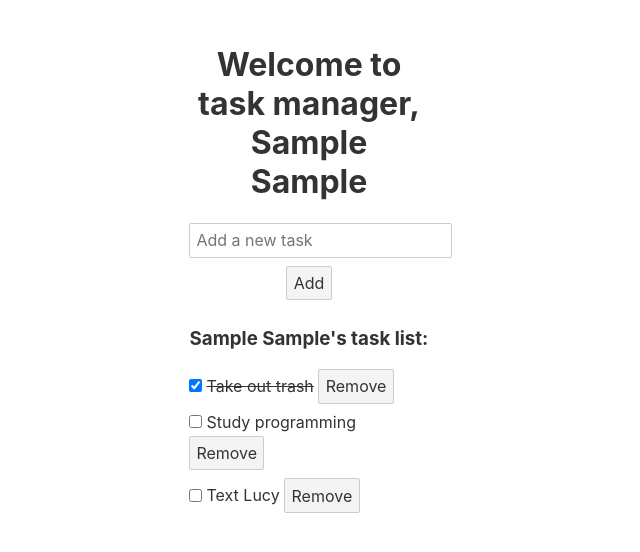
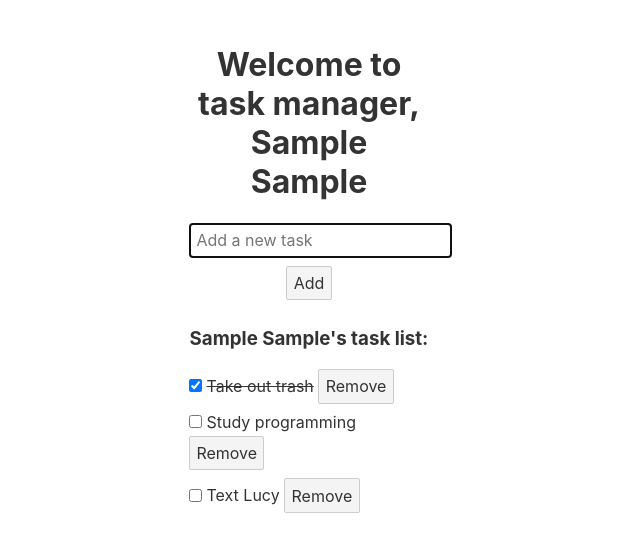
Before and after one commit to MalinavyBusel/SvelteToDoList, a Svelte app: page / in a window 1280 px wide. Both pictures are taken after typing "Sample", "Sample" into the empty fields and a click on the button "Start managing tasks". Shown: the top 552 px of the page, without its empty margins (331-971 px from the left). Built offline with nearby package versions, Linux system fonts and the light colour scheme.

Commit message:
added autofocus and list animations

```diff
--- a/src/ToDoInputForm.svelte
+++ b/src/ToDoInputForm.svelte
@@ -1,7 +1,11 @@
 <script>
     import {toDoItems} from "./store.js"
+    import {onMount} from "svelte"
     export let userName;
     let newitem = ""
+    let newItemInputForm = null
+
+    onMount(() => {newItemInputForm.focus()})
 
     function addToList() {
         $toDoItems = [$toDoItems, {text: newitem, status: false}]
@@ -9,7 +13,7 @@
     }
 </script>
 
-<input bind:value={newitem} type="text" placeholder="Add a new task">
+<input bind:value={newitem} bind:this={newItemInputForm} type="text" placeholder="Add a new task">
 <button on:click={addToList}>Add</button>
 
 
--- a/src/ToDoList.svelte
+++ b/src/ToDoList.svelte
@@ -1,5 +1,6 @@
 <script>
     import {toDoItems} from "./store.js"
+    import {fade, scale} from "svelte/transition"
     function removeFromList(i) {
         $toDoItems.splice(i, 1)
         $toDoItems = $toDoItems
@@ -7,7 +8,7 @@
 </script>
 
 {#each $toDoItems as item, index}
-    <div class="toDoItems">
+    <div class="toDoItems" in:scale out:fade="{{ duration: 500 }}">
         <input bind:checked={item.status} type="checkbox">
         <span class:checked={item.status}>{item.text}</span>
         <button on:click={() => removeFromList(index)}>Remove</button>
```
Also changed, not shown: src/README.md (added).
